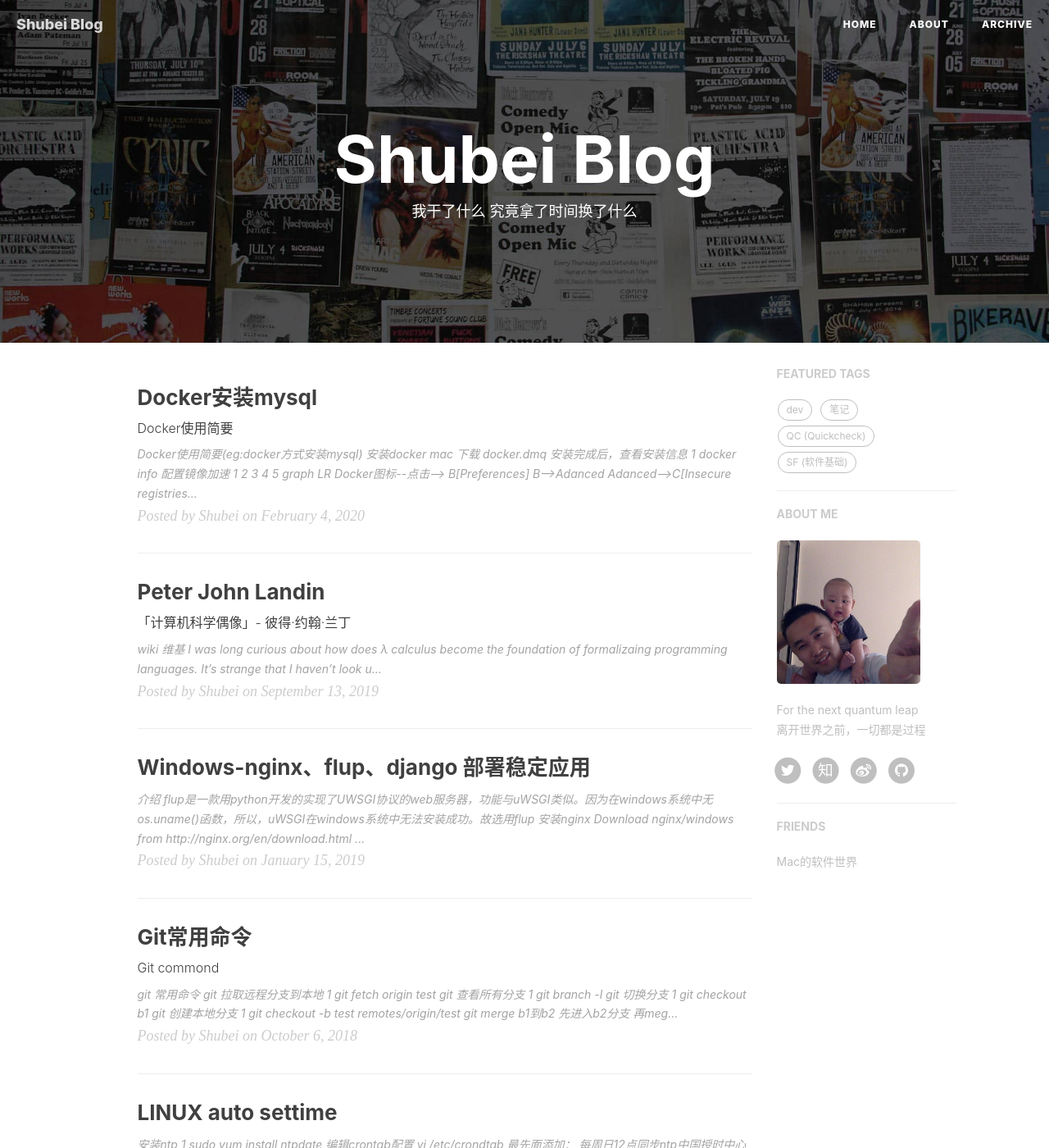
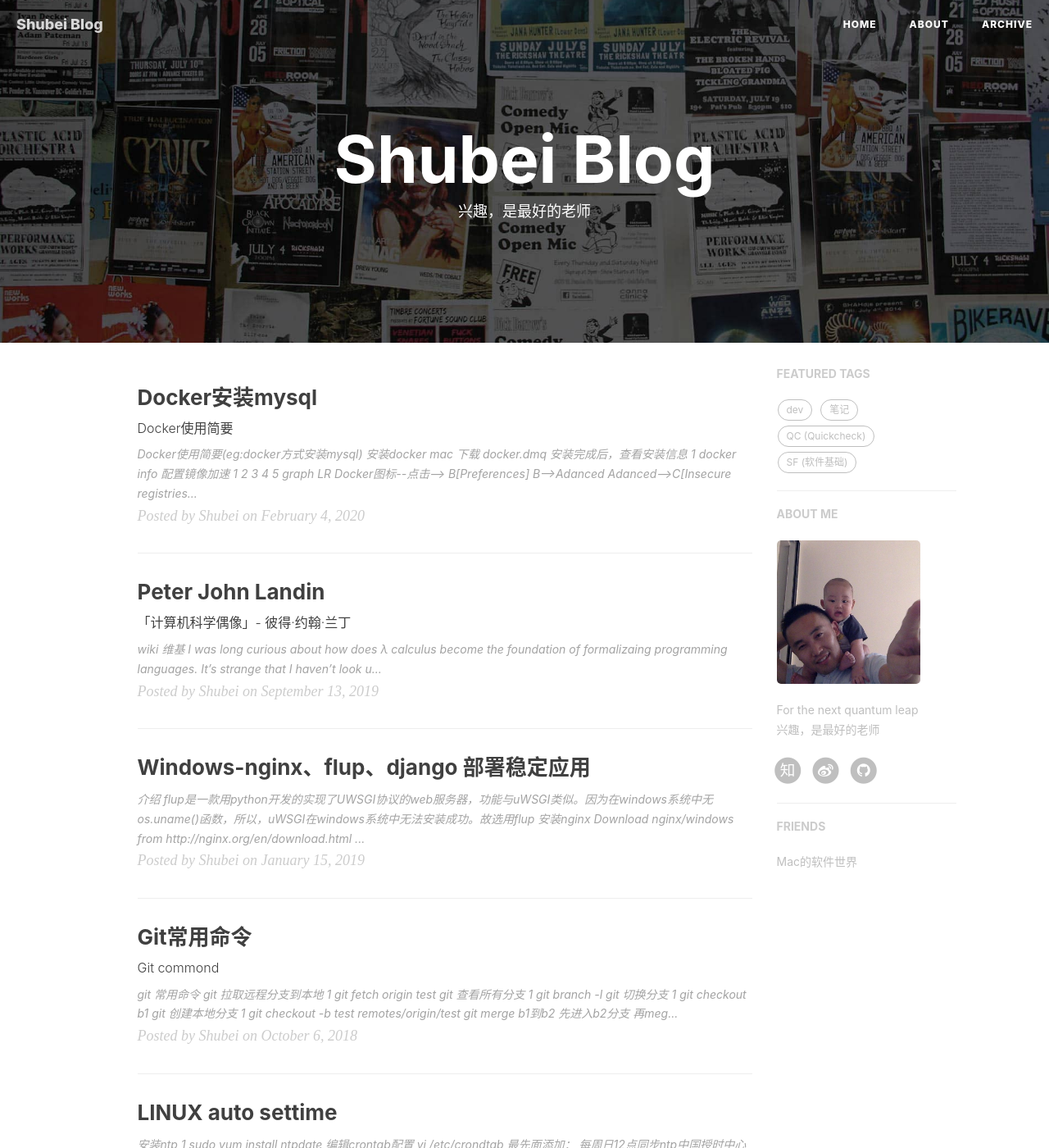
Before and after one commit to lushubei/lushubei.github.io, a Jekyll site: the page built from index.html, in a window 1280 px wide and 1400 px high. Shown: the whole window at 82% size. Built offline with Jekyll 4.4.1, drawn with Linux system fonts in a browser that asks for light colours; nearby versions of some CDN libraries; the list of posts is cut into pages by our own code; comment, search, counter and statistics services are not loaded.

Commit message:
更新博客

```diff
--- a/CNAME
+++ b/CNAME
@@ -1 +1 @@
-lushubei.me
+lushubei.github.io
--- a/_config.yml
+++ b/_config.yml
@@ -16,7 +16,7 @@
 weibo_username:     shubei
 zhihu_username:     shubei
 github_username:    shubei
-twitter_username:   shubei
+#twitter_username:   shubei
 #facebook_username:  shubei
 #linkedin_username:  firstname-lastname-idxxxx
 
@@ -71,14 +71,14 @@
 # ba_track_id: [your track id]
 
 # Google Analytics
-ga_track_id: 'UA-49627206-1'            # Format: UA-xxxxxx-xx
-ga_domain: huangxuan.me
+#ga_track_id: 'UA-49627206-1'            # Format: UA-xxxxxx-xx
+#ga_domain: huangxuan.me
 
 
 
 # Sidebar settings
 sidebar: true                           # whether or not using Sidebar.
-sidebar-about-description: "For the next quantum leap<br>离开世界之前，一切都是过程"
+sidebar-about-description: "For the next quantum leap<br>兴趣，是最好的老师"
 sidebar-avatar: /img/me.jpg      # use absolute URL, seeing it's used in both `/` and `/about/`
 
 
--- a/index.html
+++ b/index.html
@@ -1,6 +1,6 @@
 ---
 layout: page
-description: "我干了什么 究竟拿了时间换了什么"
+description: "兴趣，是最好的老师"
 ---
 
 {% for post in paginator.posts %}
```
